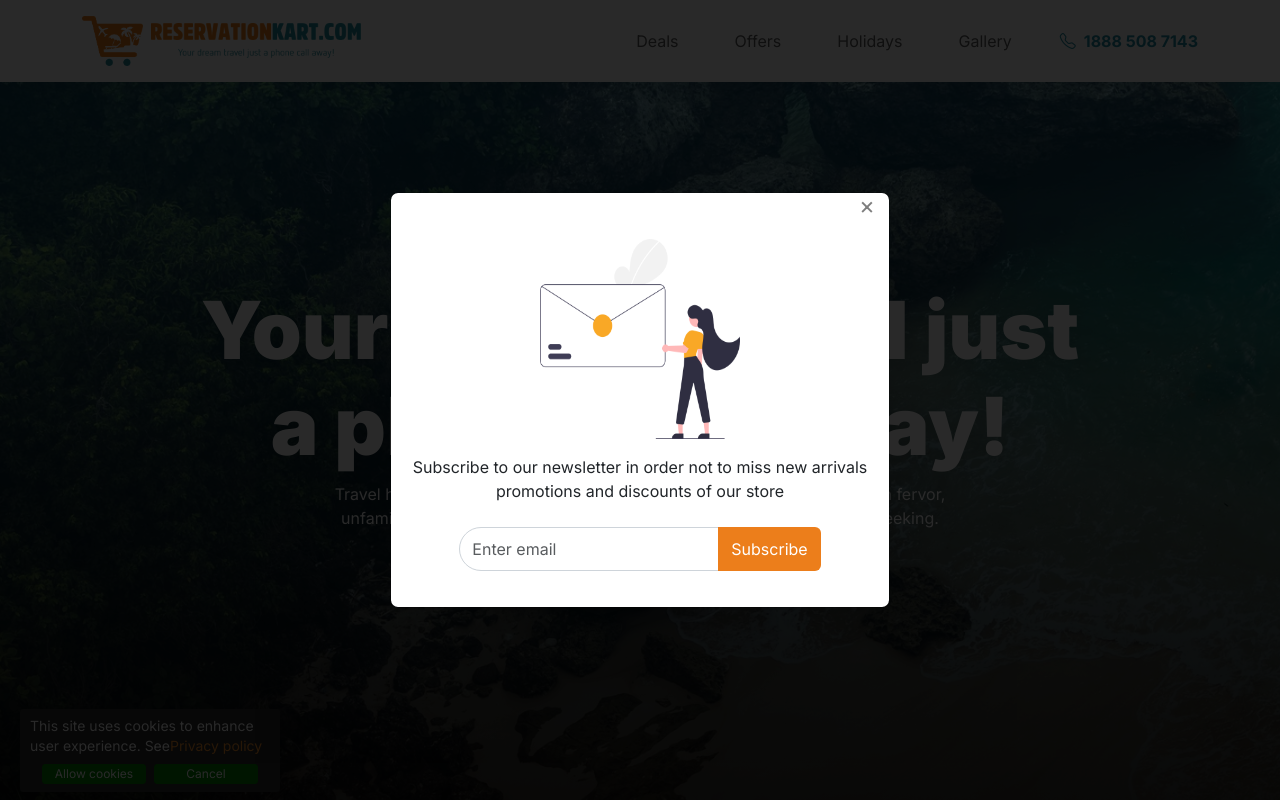
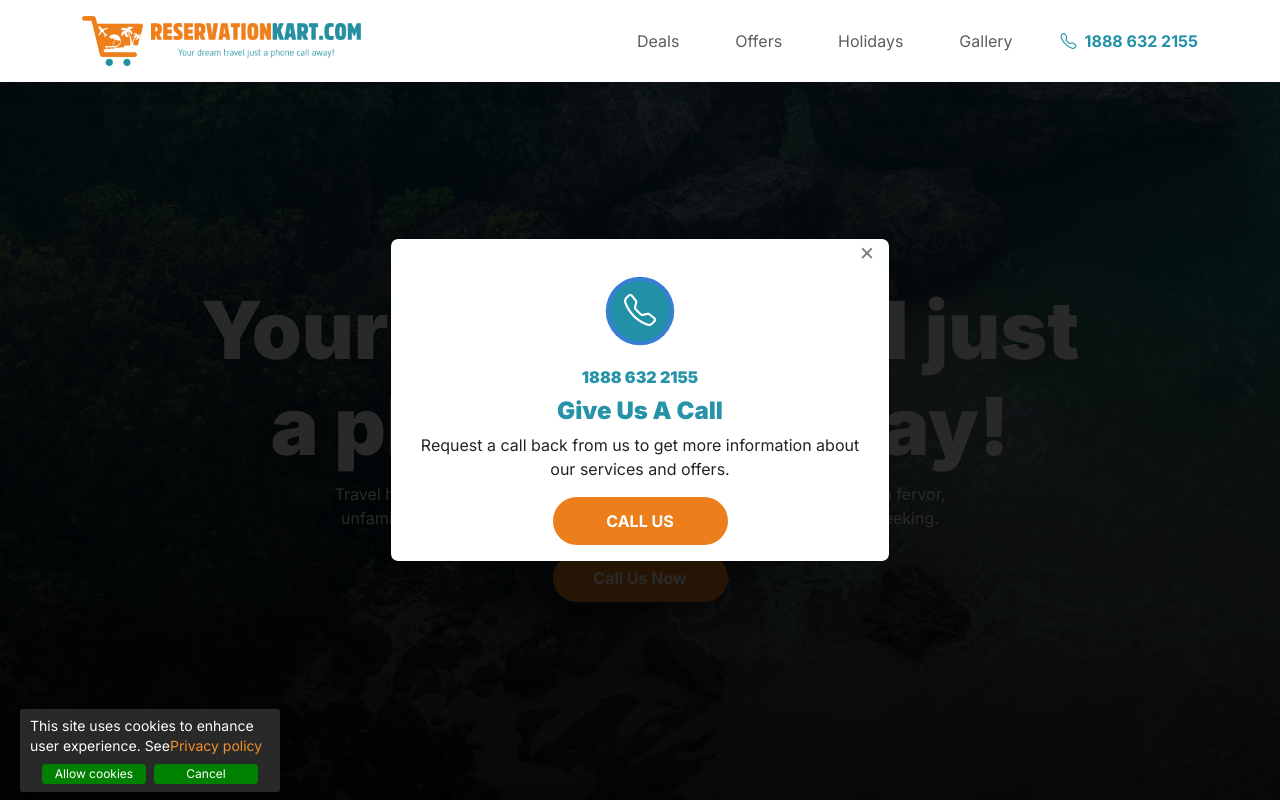
Before and after one commit to Naeema21/airline-site, a Next.js app: page / in a window 1280 px wide. Shown: the top 800 px of the page. Built offline with nearby package versions, Linux system fonts and the light colour scheme.

Commit message:
add call request

```diff
--- a/src/app/component/callModal.tsx
+++ b/src/app/component/callModal.tsx
@@ -16,17 +16,17 @@ const CallModal: React.FC<Modalprops> = ({ show, handleClose }) => {
               </button>
             </div>
             <div className="modal-body text-center d-flex flex-column align-items-center">
-              <Link href="tel:1888 508 7143"
+              <Link href="tel:1888 632 2155"
                 className="video-icon video-icon2 mr-30 ml-20 video_model mb-3">
                 <i className="bi bi-telephone"></i>
               </Link>
 
-              <Link href={"tel:1888 508 7143"} className='call-title my-2'> 1888 508 7143 </Link>
+              <Link href={"tel:1888 508 7143"} className='call-title my-2'> 1888 632 2155 </Link>
               <h4 className='call-title'>Give Us A Call</h4>
               <p>Your dream travel just a phone call away!</p>
 
               <button className='btn btn-search'>
-                <Link href={'tel:18885087143'}>
+                <Link href={'tel:1888 632 2155'}>
                   <span className="fw-bold text-white">CALL US </span>
                 </Link>
               </button>
--- /dev/null
+++ b/src/app/component/callRequestPopup.tsx
@@ -0,0 +1,94 @@
+import React, { FormEvent, useEffect, useState } from "react";
+import Image from "next/image";
+import CallImage from "../utils/images/icons/call-Img.jpg"; // Ensure this path is correct
+import Link from "next/link";
+
+const CallRequestPopup: React.FC = () => {
+  const [show, setShow] = useState(true);
+  const [phone, setPhone] = useState("");
+
+  useEffect(() => {
+    const timer = setTimeout(() => {
+      setShow(true);
+    }, 10000);
+    return () => clearTimeout(timer);
+  }, []);
+
+  const handleRequestCall = async (e: FormEvent<HTMLFormElement>) => {
+    e.preventDefault();
+
+    try {
+      const response = await fetch("/api/request-call", {
+        method: "POST",
+        headers: {
+          "Content-Type": "application/json",
+        },
+        body: JSON.stringify({ phone }),
+      });
+      const result = await response.json();
+      if (result?.status) {
+        setShow(false);
+      }
+    } catch (error) {
+      console.log(error);
+    }
+  };
+
+  return (
+    <>
+      <div
+        className={`modal fade ${show ? "show d-block" : ""}`}
+        tabIndex={-1}
+        role="dialog"
+        aria-labelledby="call request"
+        aria-hidden={!show}
+        style={{ display: show ? "block" : "none" }}
+      >
+        <div className="modal-dialog modal-dialog-centered" role="document">
+          <div className="modal-content">
+            <div className="modal-header justify-content-end border-0 p-0">
+              <button
+                type="button"
+                className="closeButton mx-2"
+                onClick={() => setShow(false)}
+              >
+                <span aria-hidden="true">&times;</span>
+              </button>
+            </div>
+         {/*   <div className="modal-body text-center d-flex flex-column align-items-center modal-body-custom">
+              <Image
+                src={CallImage}
+                alt="Request Call"
+                width={200}
+                height={200}
+              />
+              <span className="d-block mt-3">
+              Request a call back from us to get more information about our
+              services and offers.
+              </span> */}
+              <div className="modal-body text-center d-flex flex-column align-items-center">
+              <Link href="tel:1888 632 2155"
+                className="video-icon video-icon2 mr-30 ml-20 video_model mb-3">
+                <i className="bi bi-telephone"></i>
+              </Link>
+
+              <Link href={"tel:1888 632 2155"} className='call-title my-2'> 1888 632 2155 </Link>
+              <h4 className='call-title'>Give Us A Call</h4>
+              <p>Request a call back from us to get more information about our
+              services and offers.</p>
+
+              <button className='btn btn-search'>
+                <Link href={'tel:1888 632 2155'}>
+                  <span className="fw-bold text-white">CALL US </span>
+                </Link>
+              </button>
+            </div>
+            </div>
+          </div>
+        </div>
+
+    </>
+  );
+};
+
+export default CallRequestPopup;
--- a/src/app/component/newsLetter.tsx
+++ b/src/app/component/newsLetter.tsx
@@ -1,16 +1,16 @@
-import React, { FormEvent, useEffect, useState } from "react";
+ import React, { FormEvent, useEffect, useState } from "react";
 
 import Image from "next/image";
 import NewsImage from "../utils/images/icons/email-Img.png";
 
-const Newsletter: React.FC = () => {
+const NewsLetter: React.FC = () => {
   const [show, setShow] = useState(true);
   const [email, setEmail] = useState("");
 
   useEffect(() => {
     const timer = setTimeout(() => {
       setShow(true);
-    }, 5000);
+    }, 50000);
     return () => clearTimeout(timer);
   }, []);
 
@@ -96,4 +96,4 @@ const Newsletter: React.FC = () => {
   );
 };
 
-export default Newsletter;
+export default NewsLetter;
--- a/src/app/layout/footer.tsx
+++ b/src/app/layout/footer.tsx
@@ -92,9 +92,9 @@ const Footer = () => {
                 <br />
                 <Link
                   className="fs-5 theme-text-primary"
-                  href={"tel:1888 508 7143"}
+                  href={"tel:1888 632 2155"}
                 >
-                  1888 508 7143
+                1888 632 2155
                 </Link>
               </div>
               <div className="flex-grow-1 mt-3">
@@ -115,9 +115,9 @@ const Footer = () => {
                 >
                   <i className="bi bi-facebook"></i>
                 </Link>
-                <Link href="#" className="fs-4 pe-3">
+               {/*} <Link href="#" className="fs-4 pe-3">
                   <i className="bi bi-twitter"></i>
-                </Link>
+                </Link>  */}
                 <Link
                   target="_blank"
                   href="https://www.linkedin.com/company/reservationkart-com/"
@@ -168,7 +168,7 @@ const Footer = () => {
               />
               <Image
                 src={paymentMethod1}
-                className="w-100 h-auto"
+                className="w-100 h-auto mt-4"
                 alt="plane tickets"
               />
             </div>
--- a/src/app/layout/header.tsx
+++ b/src/app/layout/header.tsx
@@ -63,12 +63,12 @@ const Header = () => {
                 </Link>
               </li>
               <Link
-                href="tel:1888 508 7143"
+                href="tel:1888 632 2155"
                 style={{ color: "#2290a6" }}
                 className="d-flex flex-row justify-content-center align-items-center gap-2 fw-bold"
               >
                 <i className="bi bi-telephone"></i>
-                <div>1888 508 7143</div>
+                <div>1888 632 2155</div>
               </Link>
               {/* <Dropdown title={<><i className="bi bi-globe me-2"></i>Eng</>} items={languageItems} />
                             <Dropdown title="INR" items={currencyItems} />
--- a/src/app/page.tsx
+++ b/src/app/page.tsx
@@ -3,8 +3,10 @@ import Link from 'next/link';
 import Image from 'next/image';
 import { useState } from 'react';
 
+
+import CallRequestPopup from './component/callRequestPopup';
 // import SearchEngine from './container/searchEngine';
-import NewsLetter from './component/newsLetter';
+// import NewsLetter from './component/newsLetter';
 import { destinationData, recommendedCardData, routesData } from './utils/data';
 import { RecommendedCard, DestinationCard, RouteCard, CallModal } from './component';
 import { Product01, Product02, experienceBg, bannerImage1, Gallery1, Gallery2, Gallery3, Gallery4, Gallery5 } from './utils/images';
@@ -38,9 +40,10 @@ const Home = () => {
               </div>
               {/* <SearchEngine handleToggle={handleToggle} /> */}
             </div>
+            <CallRequestPopup />
           </div>
         </div>
-        <NewsLetter  />
+    {/*   <NewsLetter  /> */}
       </div>
 
 
```
Also changed, not shown: src/app/utils/images/icons/call-Img.jpg (added), src/app/utils/images/icons/payment-method1.png.
